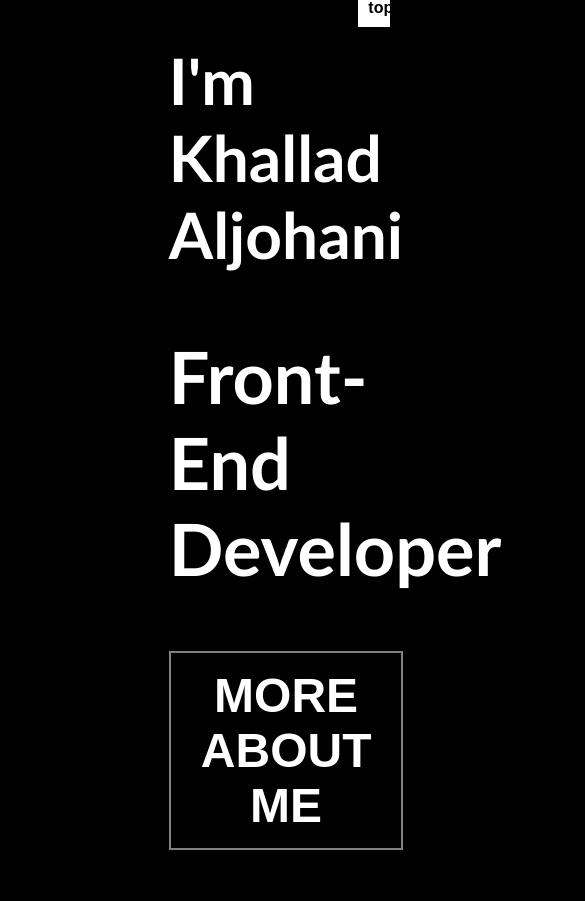
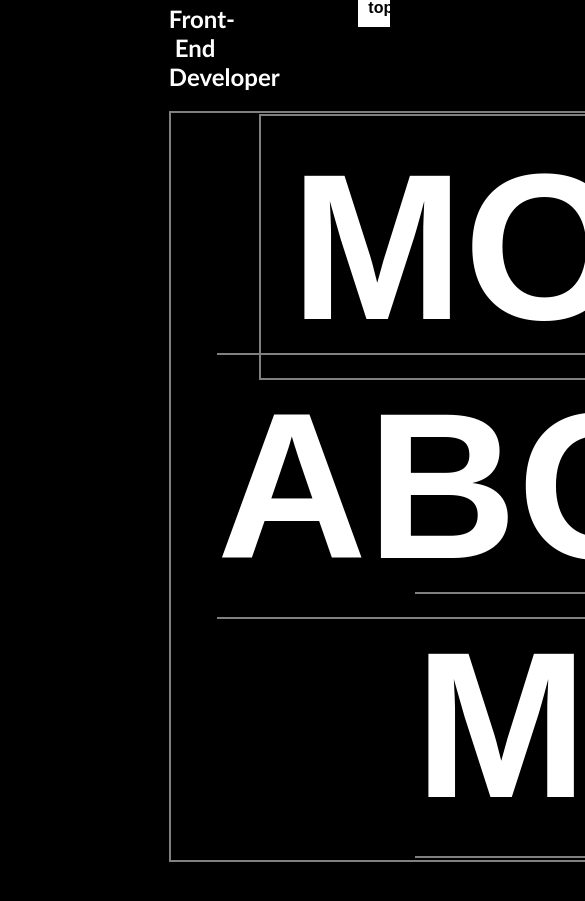
Before and after one commit to kh2x1/Portfolio, a plain HTML site: page index.html in a window 390 px wide. Shown: the part 817-1718 px from the top of the page, 585 px wide, since content can reach past the window. Drawn offline with Linux system fonts and the light colour scheme.

Commit message:
initial commit

```diff
--- a/index.html
+++ b/index.html
@@ -2,6 +2,7 @@
 <html>
 <head>
     <title>Your Portfolio</title>
+    <meta name="viewport" content="width=device-width, initial-scale=1.0">
     <link rel="stylesheet" type="text/css" href="style.css">
 </head>
 <body>
--- a/style.css
+++ b/style.css
@@ -129,17 +129,14 @@ footer {
 
 
 @media screen and (max-width: 400px) {
-    #portfolio {
-    font-size: 3rem;
-    }
 
-    button{
+    button a{
         border: 2px solid gray;
         background: none;
         color: var(--white-color);
         padding: 15px 30px 15px 30px;
         font-weight: bold;
-        font-size: 3rem;
+        font-size: 13rem;
         text-shadow: 2px 2px 4px black;
     }
 }
```
